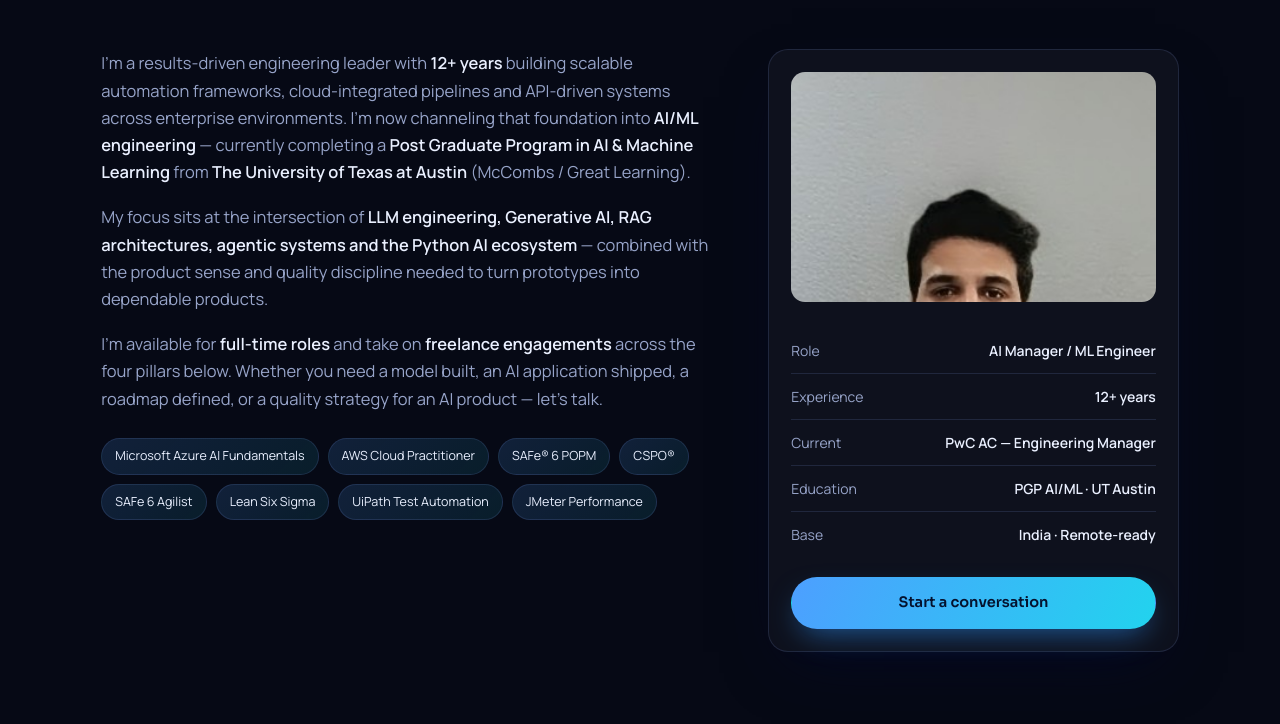
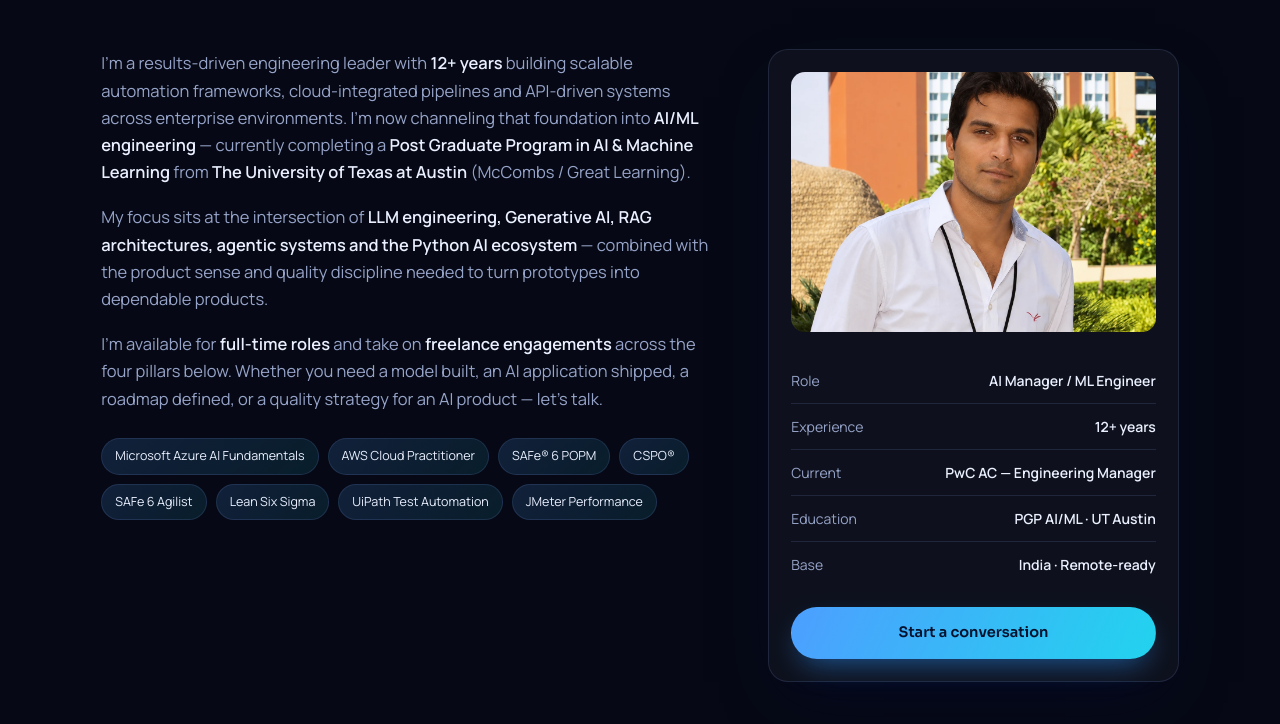
Before and after one commit to Shubhabrata-G01/MyWebsite, a plain HTML site: page index.html in a window 1280 px wide. Shown: the part 1192-1916 px from the top of the page. Drawn offline with nearby package versions, Linux system fonts and the light colour scheme.

Commit message:
Swap About section photo to new portrait
- Add assets/img/about.webp and use it in the About card
- Frame it with object-position center 25% and 260px height so the
  face sits properly within the card

Co-Authored-By: Claude Opus 4.8 <noreply@anthropic.com>
Claude-Session: https://claude.ai/code/session_01P74HvatnU8VR86CakW5inh

```diff
--- a/index.html
+++ b/index.html
@@ -147,7 +147,7 @@
         </div>
       </div>
       <aside class="about__card">
-        <img class="about__photo" src="assets/img/headshot.jpg" alt="Shubhabrata Ganguly" loading="lazy" />
+        <img class="about__photo" src="assets/img/about.webp" alt="Shubhabrata Ganguly" loading="lazy" />
         <ul class="about__facts">
           <li><span>Role</span><b>AI Manager / ML Engineer</b></li>
           <li><span>Experience</span><b>12+ years</b></li>
--- a/styles.css
+++ b/styles.css
@@ -179,7 +179,7 @@ h1, h2, h3, h4 { font-family: var(--font-head); font-weight: 700; line-height: 1
 .about__badges { display: flex; flex-wrap: wrap; gap: 9px; margin-top: 26px; }
 .about__badges span { font-size: 12.5px; padding: 7px 13px; border-radius: 100px; background: var(--grad-soft); border: 1px solid var(--border); color: var(--text); }
 .about__card { background: var(--surface); border: 1px solid var(--border); border-radius: var(--radius); padding: 22px; box-shadow: var(--shadow); position: sticky; top: 100px; }
-.about__photo { width: 100%; height: 230px; object-fit: cover; object-position: top center; border-radius: 14px; margin-bottom: 18px; }
+.about__photo { width: 100%; height: 260px; object-fit: cover; object-position: center 25%; border-radius: 14px; margin-bottom: 18px; }
 .about__facts { list-style: none; margin-bottom: 20px; }
 .about__facts li { display: flex; justify-content: space-between; gap: 12px; padding: 11px 0; border-bottom: 1px solid var(--border); font-size: 14px; }
 .about__facts li:last-child { border-bottom: 0; }
```
Also changed, not shown: assets/img/about.webp (added).
